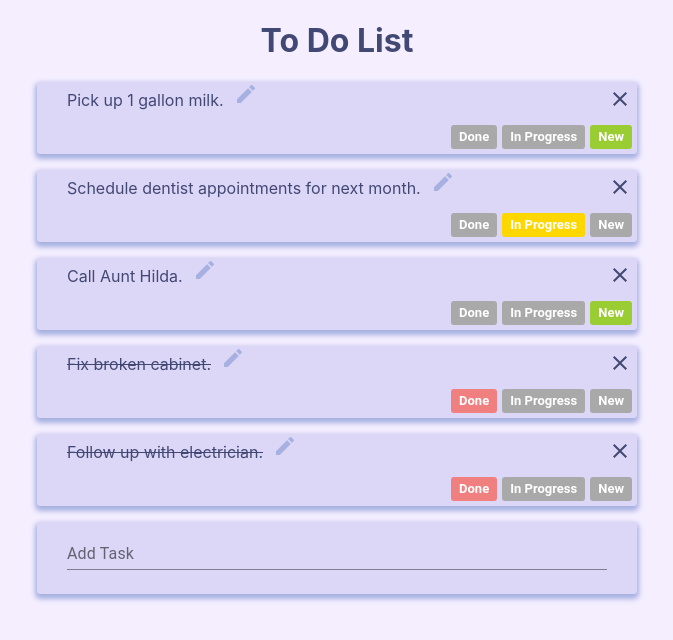
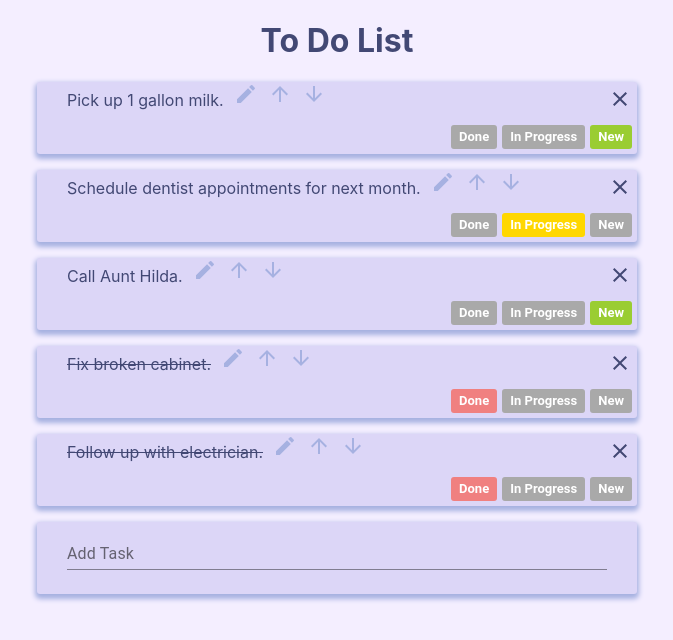
Before and after one commit to mcbentivegna/todo-app, a React (Create React App) app: page / in a window 1280 px wide. Shown: the top 640 px of the page, without its empty margins (303-976 px from the left). Built offline with nearby package versions, Linux system fonts and the light colour scheme.

Commit message:
Added a package for drag and drop, added arrows allowing users to move tasks up and down and priority. Both changes will prepare us to eventually drag and drop tasks.

```diff
--- a/package.json
+++ b/package.json
@@ -11,6 +11,7 @@
     "@testing-library/user-event": "^7.1.2",
     "gh-pages": "^2.2.0",
     "react": "^16.13.1",
+    "react-dnd": "^11.1.3",
     "react-dom": "^16.13.1",
     "react-scripts": "3.4.1"
   },
--- a/src/App.js
+++ b/src/App.js
@@ -27,11 +27,40 @@ class App extends React.Component {
 
   }
 
+  findTaskByPriority = (prevState, priority) => {
+    const priorityTasks =  prevState.taskData.filter(obj => obj.priority === priority);
+     if (priorityTasks.length > 1) {
+       throw new Error('Two items have the same priority')
+     }
+     else {
+       return priorityTasks[0]
+     }
+
+  }
+
   updateTaskText = (index, newText) =>{
     this.setState ( prevState => {
-      const arrayIndex = this.findTaskIndex(prevState, index)
+      const taskArrayIndex = this.findTaskIndex(prevState, index)
       let newTaskData = prevState.taskData
-      newTaskData[arrayIndex].text = newText
+      newTaskData[taskArrayIndex].text = newText
+
+      return {
+        taskData: newTaskData
+      }
+    })
+  }
+
+  changeTaskPriority = (index, change) => {
+    this.setState ( prevState => {
+      const taskArrayIndex = this.findTaskIndex(prevState, index)
+      let newTaskData = prevState.taskData
+
+      //find task in prev state whose slot you want to take.
+      const swapTask = this.findTaskByPriority(prevState, newTaskData[taskArrayIndex].priority+change)
+      const swapTaskArrayIndex = this.findTaskIndex(prevState,swapTask.index)
+
+      newTaskData[swapTaskArrayIndex].priority = prevState.taskData[taskArrayIndex].priority
+      newTaskData[taskArrayIndex].priority = prevState.taskData[taskArrayIndex].priority + change
 
       return {
         taskData: newTaskData
@@ -41,9 +70,9 @@ class App extends React.Component {
 
   changeTaskStatus = (index, newState) => {
     this.setState ( prevState => {
-      const arrayIndex = this.findTaskIndex(prevState, index)
+      const taskArrayIndex = this.findTaskIndex(prevState, index)
       let newTaskData = prevState.taskData
-      newTaskData[arrayIndex].status = newState
+      newTaskData[taskArrayIndex].status = newState
 
       return {
         taskData: newTaskData
@@ -61,11 +90,20 @@ class App extends React.Component {
     })
   }
 
-  render () {
+  prioritySortTaskData = (taskData) =>{
+    const sortedTaskData = [...taskData]
+    sortedTaskData.sort((a,b) => a.priority - b.priority)
+    return sortedTaskData
+  }
+
+   render () {
+    console.log('task data')
+    console.log(taskData)
     return (
       <div className='App'>
         <Header />
-        {this.state.taskData.map((task) => {
+        {//sort task data in priority order before rendering.
+         this.prioritySortTaskData(this.state.taskData).map((task) => {
           return (
             <Task
               text = {task.text}
@@ -73,6 +111,7 @@ class App extends React.Component {
               status = {task.status}
               index = {task.index}
               changeTaskStatus = {this.changeTaskStatus}
+              changeTaskPriority = {this.changeTaskPriority}
               deleteTask = {this.deleteTask}
               newTask = {false}
               updateTaskText = {this.updateTaskText}
--- a/src/Components/Task.js
+++ b/src/Components/Task.js
@@ -2,7 +2,7 @@ import React from 'react'
 import PropTypes from 'prop-types'
 import { withStyles } from '@material-ui/core/styles'
 import Container from '@material-ui/core/Container'
-import { Close, Edit } from '@material-ui/icons'
+import { Close, Edit, ArrowUpward, ArrowDownward } from '@material-ui/icons'
 import Tooltip from '@material-ui/core/Tooltip'
 import AddTaskForm from './AddTaskForm'
 import StatusBar from './StatusBar'
@@ -28,6 +28,14 @@ const styles = {
     'text-decoration': 'line-through'
   },
   edit: {
+    color: '#a6b1e1',
+    'padding-inline-start': '10px'
+  },
+  upArrow: {
+    color: '#a6b1e1',
+    'padding-inline-start': '10px'
+  },
+  downArrow: {
     color: '#a6b1e1',
     'padding-inline-start': '10px'
   }
@@ -62,6 +70,12 @@ class Task extends React.Component {
     }
   }
 
+  handleUpArrowClick(e, index) {
+    //e.preventDefault()
+    //changeTaskPriority(index, -1)
+    console.log('handleUpArrowClick')
+  }
+
   render() {
     const {
       classes,
@@ -70,6 +84,7 @@ class Task extends React.Component {
       index,
       handleSubmit,
       changeTaskStatus,
+      changeTaskPriority,
       updateTaskText,
       newTask,
       deleteTask
@@ -84,6 +99,8 @@ class Task extends React.Component {
           {newTask ? null : <Tooltip title = "Delete Task"><Close className = {classes.close} onClick = {() => deleteTask(index)}/></Tooltip>}
           {this.state.editing ? null : text}
           {this.state.editing ? null : <Tooltip title = "Edit"><Edit className = {classes.edit} onClick = {() => this.toggleEditing()}/></Tooltip> }
+          {newTask ? null : <Tooltip title = "Move Task Up"><ArrowUpward className = {classes.upArrow} onClick = {() => changeTaskPriority(index,-1)}/></Tooltip> }
+          {newTask ? null : <Tooltip title = "Move Task Down"><ArrowDownward className = {classes.downArrow} onClick = {() => changeTaskPriority(index,1)}/></Tooltip> }
           <AddTaskForm
             editing={this.state.editing}
             toggleEditing = {this.toggleEditing}
--- a/src/index.js
+++ b/src/index.js
@@ -4,8 +4,6 @@ import './index.css'
 import App from './App'
 
 ReactDOM.render(
-  <React.StrictMode>
-    <App />
-  </React.StrictMode>,
+  <App />,
   document.getElementById('root')
 )
```
